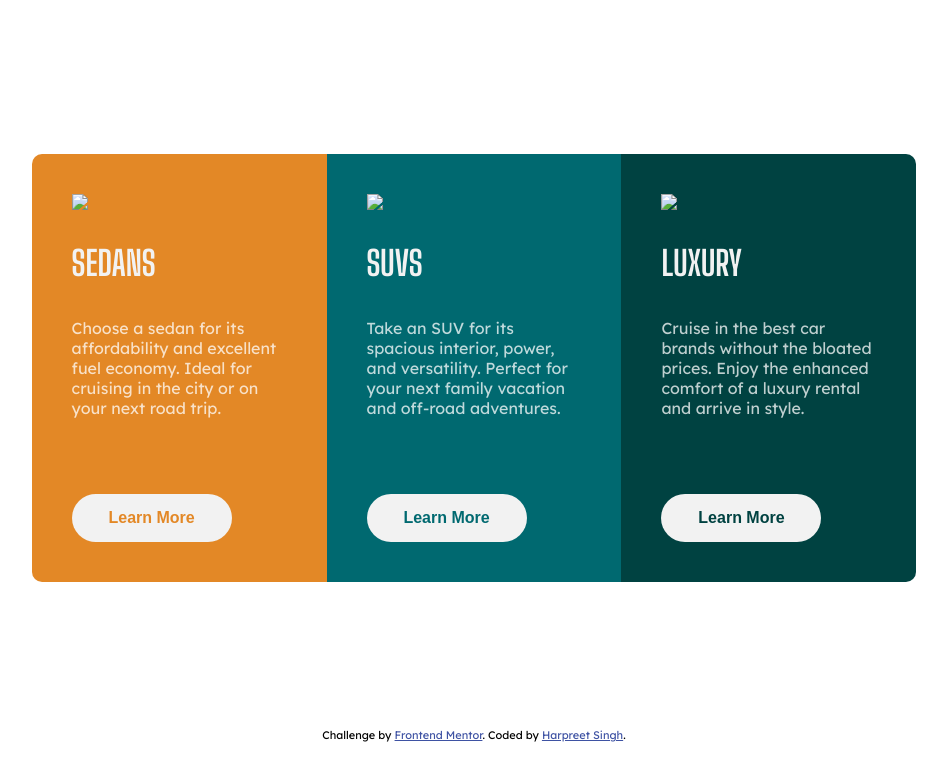
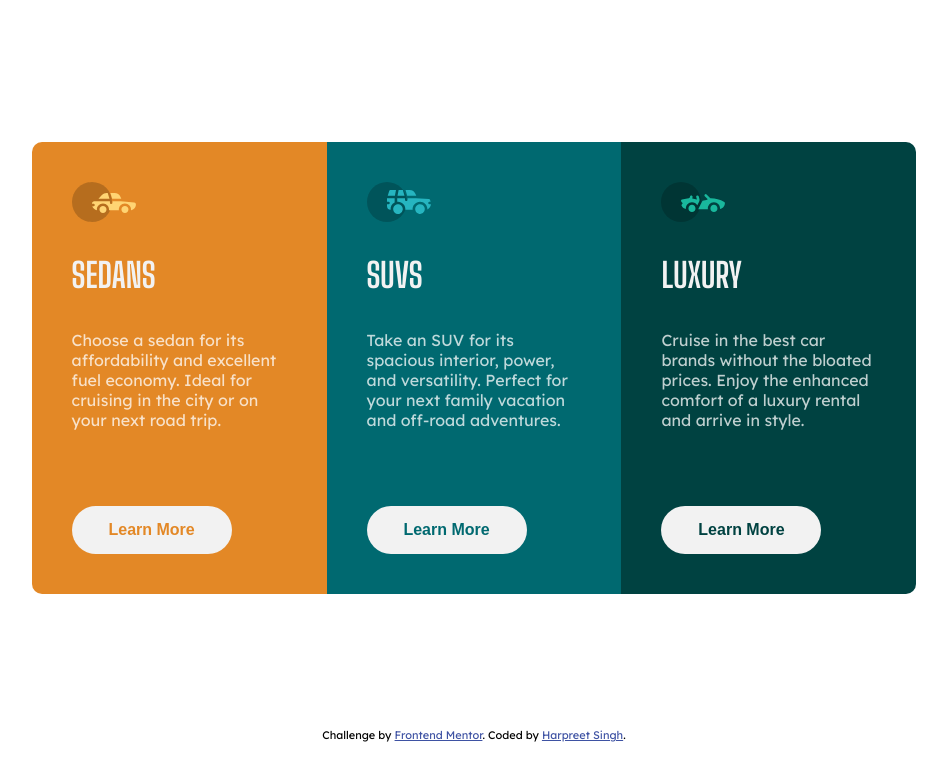
Before and after one commit to hrps404/3-column-grid, a plain HTML site: page index.html in a window 1280 px wide. Shown: the whole page, without its empty margins (166-1113 px from the left). Drawn offline with Linux system fonts and the light colour scheme; the site is published under a folder, as on GitHub Pages, so addresses that start at the root find nothing.

Commit message:
Update index.html

```diff
--- a/index.html
+++ b/index.html
@@ -16,7 +16,7 @@
     <div class="wrapper">
 
       <div class="sedans container">
-        <img src="/images/icon-sedans.svg">
+        <img src="./images/icon-sedans.svg">
         <h1 class="heading">Sedans</h3>
         <p class="paragraph">Choose a sedan for its affordability and excellent fuel economy. Ideal for cruising in the city
           or on your next road trip.</p>
@@ -24,7 +24,7 @@
       </div>
 
       <div class="suvs container">
-        <img src="/images/icon-suvs.svg">
+        <img src="./images/icon-suvs.svg">
         <h1 class="heading">Suvs</h3>
         <p class="paragraph">Take an SUV for its spacious interior, power, and versatility. Perfect for your next family vacation
           and off-road adventures.</p>
@@ -32,7 +32,7 @@
       </div>
 
       <div class="luxury container">
-        <img src="/images/icon-luxury.svg">
+        <img src="./images/icon-luxury.svg">
         <h1 class="heading">Luxury</h3>
         <p class="paragraph">Cruise in the best car brands without the bloated prices. Enjoy the enhanced comfort of a luxury
           rental and arrive in style.</p>
```
